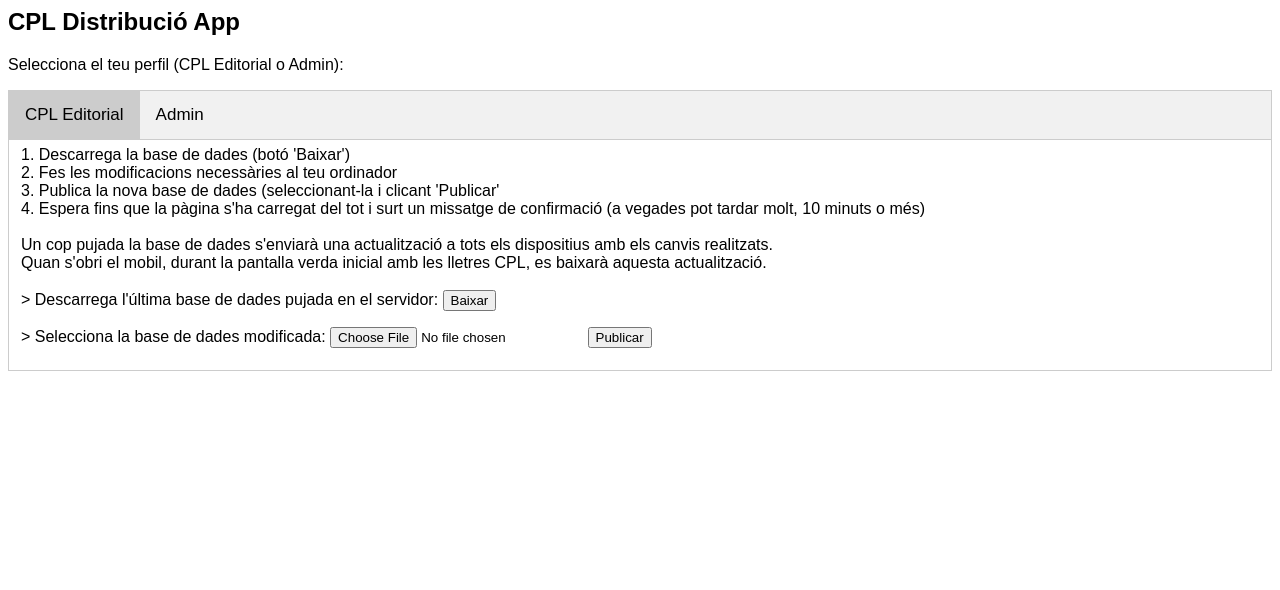
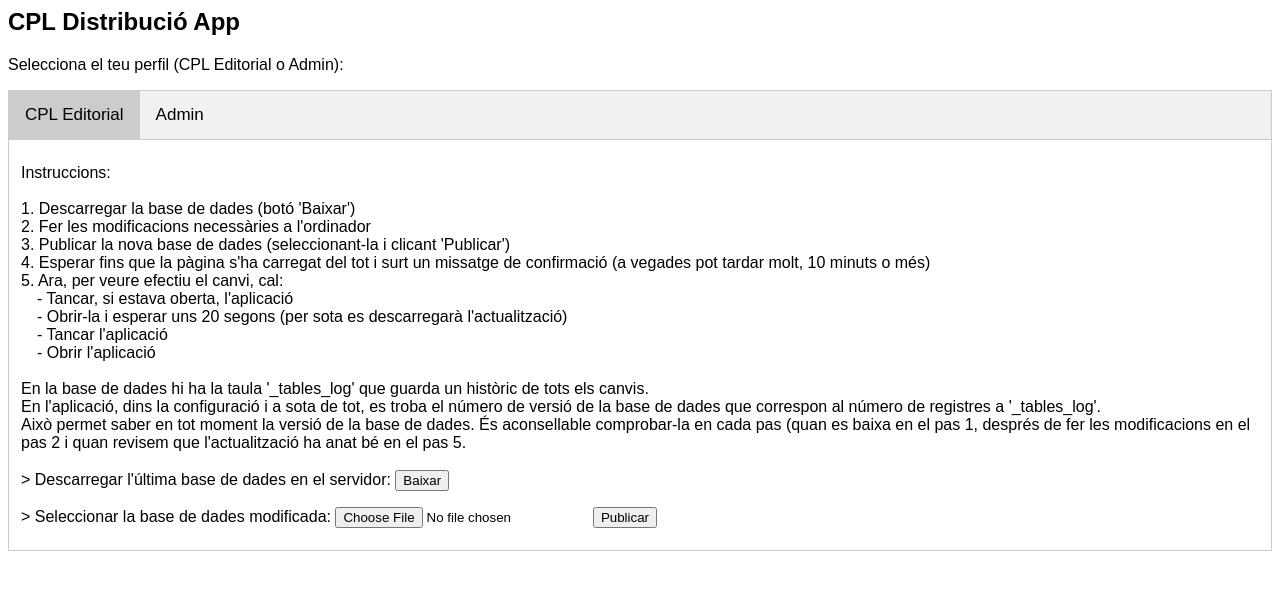
Before and after one commit to pausabe/deploy-cpl, a plain HTML site: page index.html in a window 1280 px wide. Both pictures are taken after a click on the button "CPL Editorial". Drawn offline with Linux system fonts and the light colour scheme.

Commit message:
Changing instruccions

```diff
--- a/index.html
+++ b/index.html
@@ -51,18 +51,26 @@
         </div>
 
         <div id="CPL" class="tabcontent">
-            <label>1. Descarrega la base de dades (botó 'Baixar')</label><br>
-            <label>2. Fes les modificacions necessàries al teu ordinador</label><br>
-            <label>3. Publica la nova base de dades (seleccionant-la i clicant 'Publicar'</label><br>
-            <label>4. Espera fins que la pàgina s'ha carregat del tot i surt un missatge de confirmació (a vegades pot tardar molt, 10 minuts o més)</label><br><br>
-            <label>Un cop pujada la base de dades s'enviarà una actualització a tots els dispositius amb els canvis realitzats.</label><br>
-            <label>Quan s'obri el mobil, durant la pantalla verda inicial amb les lletres CPL, es baixarà aquesta actualització.</label><br><br>
+            <br>
+            <label>Instruccions:</label><br><br>
+            <label>1. Descarregar la base de dades (botó 'Baixar')</label><br>
+            <label>2. Fer les modificacions necessàries a l'ordinador</label><br>
+            <label>3. Publicar la nova base de dades (seleccionant-la i clicant 'Publicar')</label><br>
+            <label>4. Esperar fins que la pàgina s'ha carregat del tot i surt un missatge de confirmació (a vegades pot tardar molt, 10 minuts o més)</label><br>
+            <label>5. Ara, per veure efectiu el canvi, cal:</label><br>
+            <label>&emsp;- Tancar, si estava oberta, l'aplicació</label><br>
+            <label>&emsp;- Obrir-la i esperar uns 20 segons (per sota es descarregarà l'actualització)</label><br>
+            <label>&emsp;- Tancar l'aplicació</label><br>
+            <label>&emsp;- Obrir l'aplicació</label><br><br>
+            <label>En la base de dades hi ha la taula '_tables_log' que guarda un històric de tots els canvis.</label><br>
+            <label>En l'aplicació, dins la configuració i a sota de tot, es troba el número de versió de la base de dades que correspon al número de registres a '_tables_log'.</label><br>
+            <label>Això permet saber en tot moment la versió de la base de dades. És aconsellable comprobar-la en cada pas (quan es baixa en el pas 1, després de fer les modificacions en el pas 2 i quan revisem que l'actualització ha anat bé en el pas 5.</label><br><br>
             <form action="/DownloadDatabaseFromProduction" method="GET">
-                <label>> Descarrega l'última base de dades pujada en el servidor: </label>
+                <label>> Descarregar l'última base de dades en el servidor: </label>
                 <button type="submit">Baixar</button>
             </form>
             <form action="/PublishProduction" method="POST" enctype="multipart/form-data">
-                <label>> Selecciona la base de dades modificada: </label>
+                <label>> Seleccionar la base de dades modificada: </label>
                 <input name="db_file" type="file" accept=".db" />
                 <button type="submit"
                         onclick="return confirm('Estàs segur?');">Publicar</button>
```
